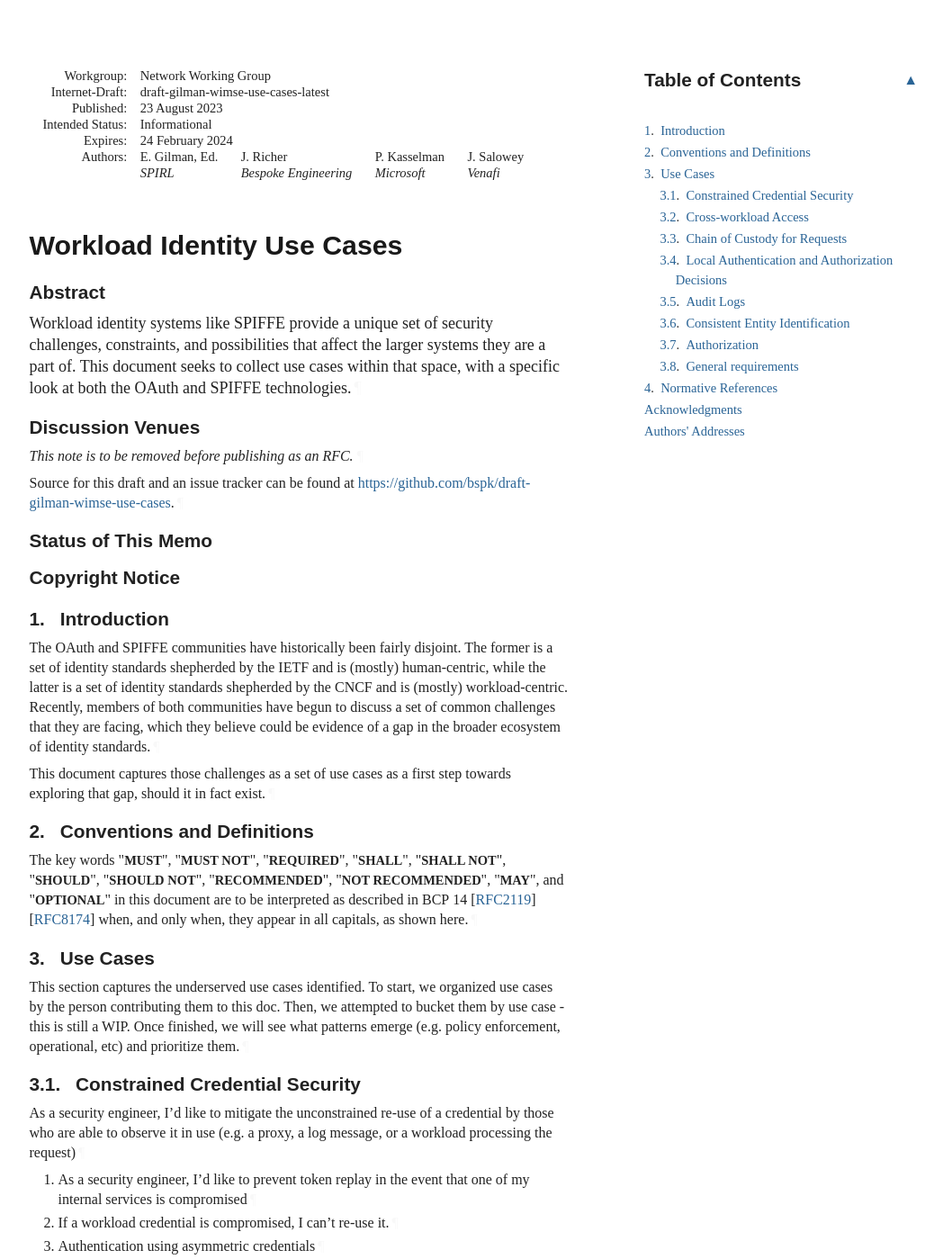
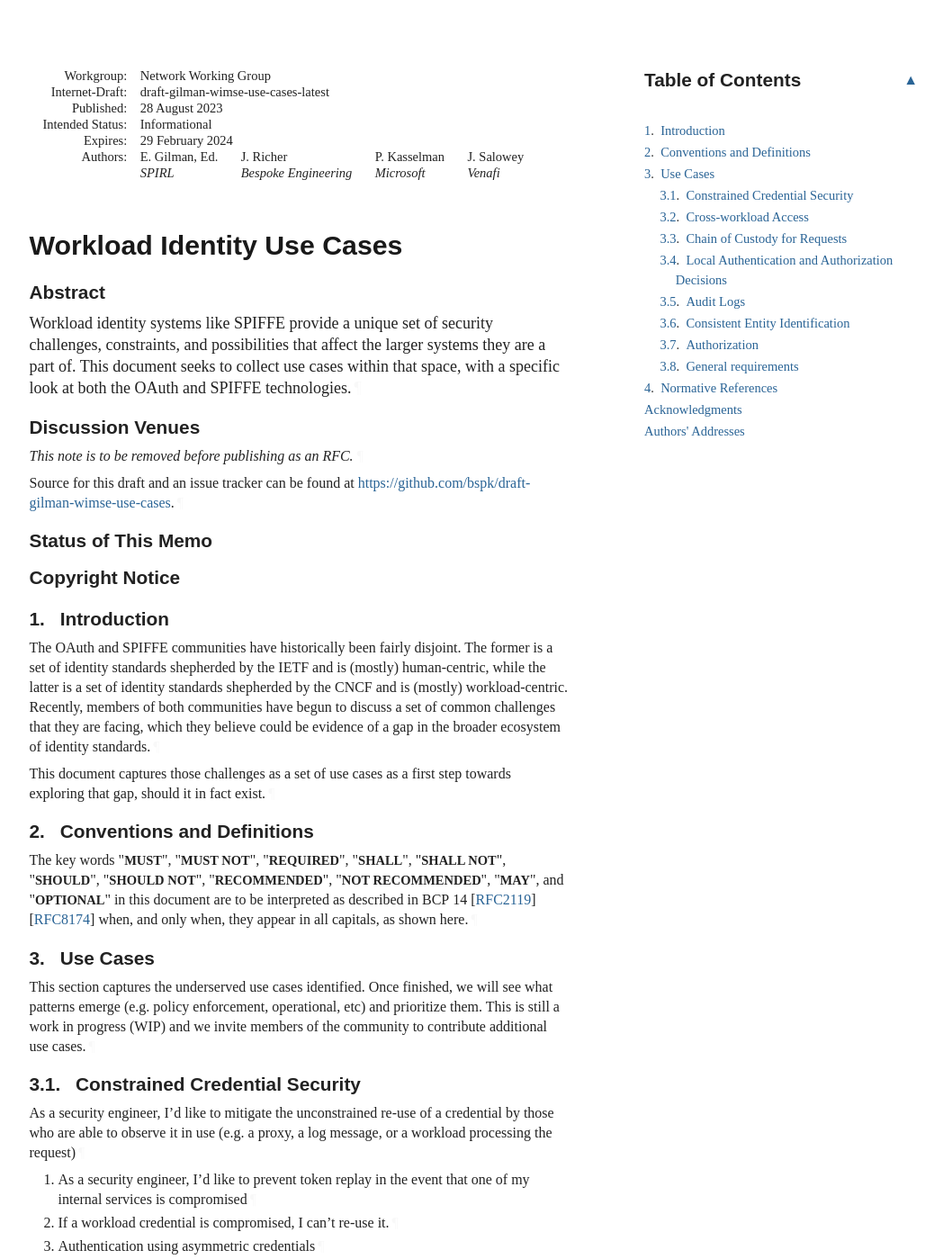
Before and after one commit to bspk/draft-gilman-wimse-use-cases, a plain HTML site: page draft-gilman-wimse-use-cases.html in a window 1280 px wide. Shown: the top 1399 px of the page at 90% size, without its empty margins (92-1140 px from the left). Drawn offline with Linux system fonts and the light colour scheme; a web font is replaced by a local one.

Commit message:
Script updating gh-pages from c39effd. [ci skip]

```diff
--- a/draft-gilman-wimse-use-cases.html
+++ b/draft-gilman-wimse-use-cases.html
@@ -1056,7 +1056,7 @@ svg :is([fill="white"], [fill^="#fff"]) {
 </tr></thead>
 <tfoot><tr>
 <td class="left">Gilman, et al.</td>
-<td class="center">Expires 24 February 2024</td>
+<td class="center">Expires 29 February 2024</td>
 <td class="right">[Page]</td>
 </tr></tfoot>
 </table>
@@ -1069,12 +1069,12 @@ svg :is([fill="white"], [fill^="#fff"]) {
 <dd class="internet-draft">draft-gilman-wimse-use-cases-latest</dd>
 <dt class="label-published">Published:</dt>
 <dd class="published">
-<time datetime="2023-08-23" class="published">23 August 2023</time>
+<time datetime="2023-08-28" class="published">28 August 2023</time>
     </dd>
 <dt class="label-intended-status">Intended Status:</dt>
 <dd class="intended-status">Informational</dd>
 <dt class="label-expires">Expires:</dt>
-<dd class="expires"><time datetime="2024-02-24">24 February 2024</time></dd>
+<dd class="expires"><time datetime="2024-02-29">29 February 2024</time></dd>
 <dt class="label-authors">Authors:</dt>
 <dd class="authors">
 <div class="author">
@@ -1129,7 +1129,7 @@ svg :is([fill="white"], [fill^="#fff"]) {
         time. It is inappropriate to use Internet-Drafts as reference
         material or to cite them other than as "work in progress."<a href="#section-boilerplate.1-3" class="pilcrow">¶</a></p>
 <p id="section-boilerplate.1-4">
-        This Internet-Draft will expire on 24 February 2024.<a href="#section-boilerplate.1-4" class="pilcrow">¶</a></p>
+        This Internet-Draft will expire on 29 February 2024.<a href="#section-boilerplate.1-4" class="pilcrow">¶</a></p>
 </section>
 </div>
 <div id="copyright">
@@ -1231,7 +1231,7 @@ appear in all capitals, as shown here.<a href="#section-2-1" class="pilcrow">¶<
       <h2 id="name-use-cases">
 <a href="#section-3" class="section-number selfRef">3. </a><a href="#name-use-cases" class="section-name selfRef">Use Cases</a>
       </h2>
-<p id="section-3-1">This section captures the underserved use cases identified. To start, we organized use cases by the person contributing them to this doc. Then, we attempted to bucket them by use case - this is still a WIP. Once finished, we will see what patterns emerge (e.g. policy enforcement, operational, etc) and prioritize them.<a href="#section-3-1" class="pilcrow">¶</a></p>
+<p id="section-3-1">This section captures the underserved use cases identified. Once finished, we will see what patterns emerge (e.g. policy enforcement, operational, etc) and prioritize them. This is still a work in progress (WIP) and we invite members of the community to contribute additional use cases.<a href="#section-3-1" class="pilcrow">¶</a></p>
 <div id="constrained-credential-security">
 <section id="section-3.1">
         <h3 id="name-constrained-credential-secu">
```
Also changed, not shown: index.html (+1 -1 lines), draft-gilman-wimse-use-cases.txt.
